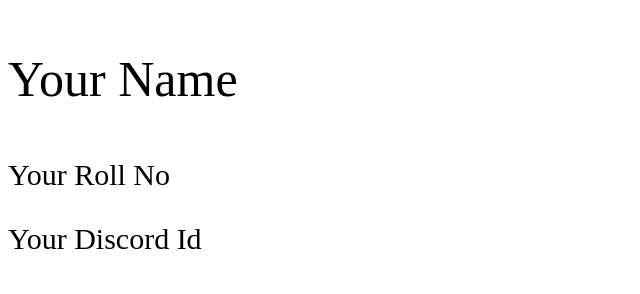
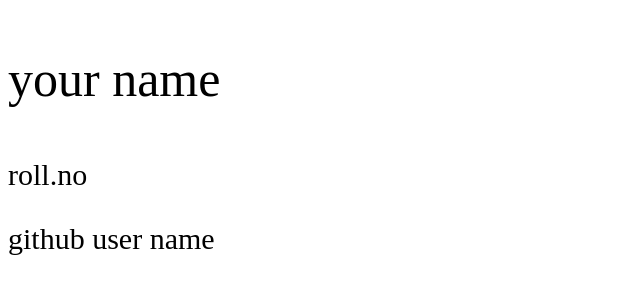
Before and after one commit to GeekHaven/Git_Ready, a plain HTML site: page Template.html in a window 1280 px wide. Shown: the whole page, without its empty margins (0-640 px from the left). Drawn offline with Linux system fonts and the light colour scheme.

Commit message:
template

```diff
--- a/Template.html
+++ b/Template.html
@@ -7,8 +7,8 @@
     <title>Document</title>
 </head>
 <body>
-    <p style="font-size:50px">Your Name</p>
-    <p style="font-size:30px">Your Roll No</p>
-    <p style="font-size:30px">Your Discord Id</p>
+    <p style="font-size:50px">your name</p>
+    <p style="font-size:30px">roll.no</p>
+    <p style="font-size:30px">github user name</p>
 </body>
 </html>
```
